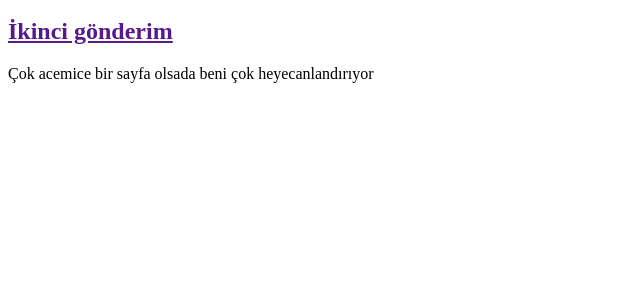
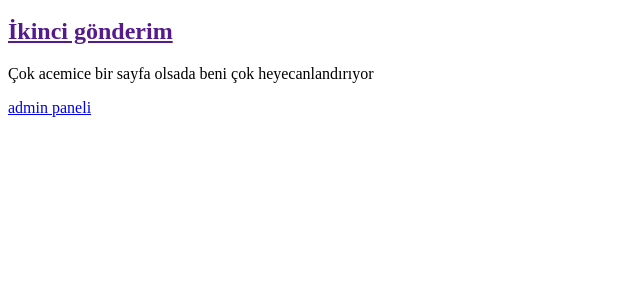
Before and after one commit to yagizhan/django, a Django app: page / in a window 1280 px wide. Shown: the part 205-505 px from the top of the page, without its empty margins (0-640 px from the left). Run offline with Django 3.2, Linux system fonts and the light colour scheme.

Commit message:
Django İlk denemem

```diff
--- a/blog/templates/blog/post_list.html
+++ b/blog/templates/blog/post_list.html
@@ -18,5 +18,8 @@
             <h2><a href="">İkinci gönderim</a></h2>
             <p>Çok acemice bir sayfa olsada beni çok heyecanlandırıyor </p>
         </div>
+        <div>
+            <a href = "http://yagizhan.pythonanywhere.com/admin">admin paneli</a>
+        </div>
     </body>
 </html>
```
